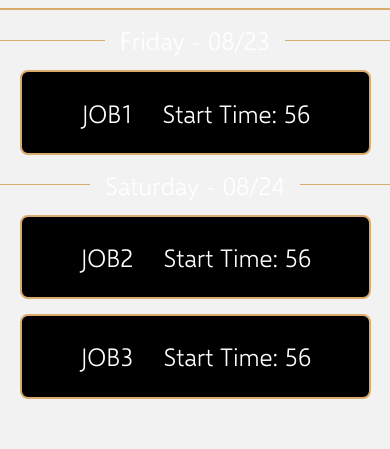
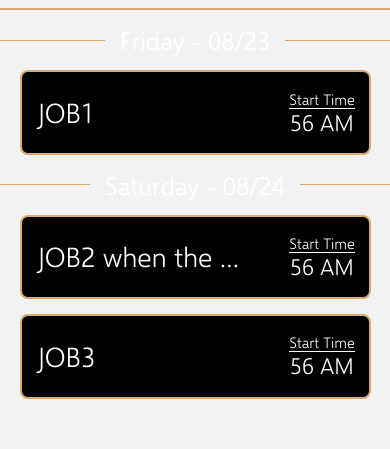
Before and after one commit to TheSevenCs/QUAQ, a React Native app in the folder Native/Quaq/: screen /PersonalSchedule in a window 390 px wide. Shown: the part 148-597 px from the top of the page. Built offline with nearby package versions, Linux system fonts and the light colour scheme.

Commit message:
fixed overflow issue

```diff
--- a/Native/Quaq/components/personalSchedule/JobEntry.js
+++ b/Native/Quaq/components/personalSchedule/JobEntry.js
@@ -4,8 +4,19 @@ import { View, Text, StyleSheet, Dimensions } from "react-native";
 const JobEntry = ({ jobName, startTime }) => {
   return (
     <View style={styles.container}>
-      <Text style={styles.dateText}>{jobName}</Text>
-      <Text style={styles.dateText}>Start Time: {startTime}</Text>
+      <Text style={styles.textTitle} numberOfLines={1}>
+        {jobName}
+      </Text>
+
+      <View style={styles.containerStart}>
+        <Text style={styles.textStart} numberOfLines={1}>
+          Start Time
+        </Text>
+        <View style={styles.line}></View>
+        <Text style={styles.textTime} numberOfLines={1}>
+          {startTime}
+        </Text>
+      </View>
     </View>
   );
 };
@@ -24,21 +35,44 @@ const styles = StyleSheet.create({
 
     flexDirection: "row",
     alignItems: "center", // vertical
-    justifyContent: "center", // horizontal space
+    justifyContent: "space-between", // horizontal space
 
     marginTop: 15, // only margin top on all components
   },
-  dateText: {
+  containerStart: {
+    alignItems: "center",
+    justifyContent: "center",
+    // backgroundColor: "red",
+
+    // marginRight: 12.5,
+    marginRight: "4%",
+    maxWidth: "25%",
+  },
+  textTitle: {
     color: "white",
-    textAlign: "center",
-    fontSize: 25,
-    paddingHorizontal: 15,
+    fontSize: 27.5,
+    fontFamily: "Selawik-Semilight",
+
+    // marginLeft: 12.5,
+    marginLeft: "4%",
+    maxWidth: "60%",
+
+    maxHeight: "50%",
+  },
+  textStart: {
+    color: "white",
+    fontSize: 15,
+    fontFamily: "Selawik-Semilight",
+  },
+  textTime: {
+    color: "white",
+    fontSize: 22.5,
     fontFamily: "Selawik-Semilight",
   },
   line: {
-    flex: 1, // Make the lines fill the available space
     height: 1,
-    backgroundColor: "#D9AC6E",
+    backgroundColor: "white",
+    width: "100%",
   },
 });
 
--- a/Native/Quaq/screens/ScreenPersonalSchedule.js
+++ b/Native/Quaq/screens/ScreenPersonalSchedule.js
@@ -54,11 +54,16 @@ const ScreenPersonalSchedule = () => {
 
         {/* ENTRIES */}
         <DateHeader date={testerDate1}></DateHeader>
-        <JobEntry jobName={"JOB1"} startTime={"56"}></JobEntry>
+        <JobEntry jobName={"JOB1"} startTime={"56 AM"}></JobEntry>
 
         <DateHeader date={"2024/08/24"}></DateHeader>
-        <JobEntry jobName={"JOB2"} startTime={"56"}></JobEntry>
-        <JobEntry jobName={"JOB3"} startTime={"56"}></JobEntry>
+        <JobEntry
+          jobName={
+            "JOB2 when the text is too long MILKY RAY MILKY RAY MILKY RAY MILKY RAY MILKY RAY MILKY RAY MILKY RAY "
+          }
+          startTime={"56 AM"}
+        ></JobEntry>
+        <JobEntry jobName={"JOB3"} startTime={"56 AM"}></JobEntry>
 
         {/* EDIT BUTTONS */}
         <EditButtons></EditButtons>
```
